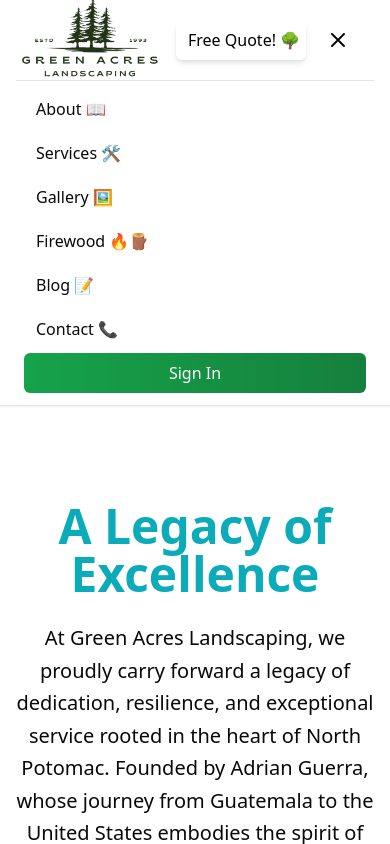
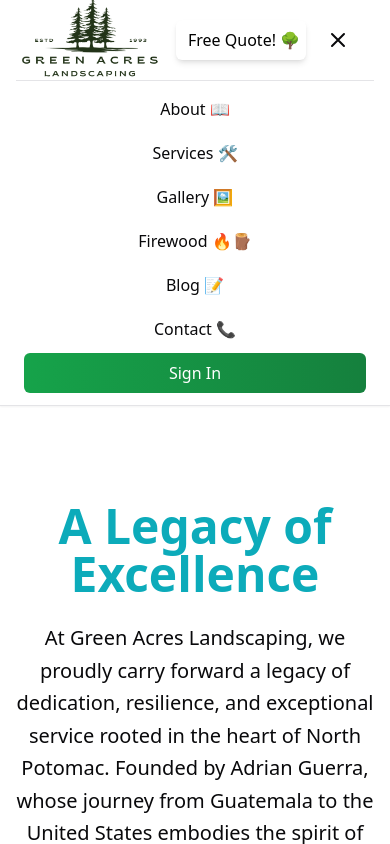
Before and after one commit to 0ETERATION1/greenacres, a Next.js app: page /about in a window 390 px wide. Both pictures are taken after a click on the button "Toggle menu". Shown: the top 844 px of the page. Built offline with nearby package versions, Linux system fonts and the light colour scheme.

Commit message:
update navbar and about page

```diff
--- a/app/about/page.tsx
+++ b/app/about/page.tsx
@@ -160,8 +160,8 @@ function TimelineItem({
   description: string;
 }) {
   return (
-    <div className="flex gap-8 items-start">
-      <div className="text-2xl font-bold text-[#0f8c20] w-32 flex-shrink-0">
+    <div className="flex flex-col md:flex-row gap-2 md:gap-8 items-start">
+      <div className="text-2xl font-bold text-[#0f8c20] md:w-32 flex-shrink-0">
         {year}
       </div>
       <div className="flex-1">
--- a/components/Navbar.tsx
+++ b/components/Navbar.tsx
@@ -174,40 +174,40 @@ export default function Navbar() {
             <div className="px-2 pt-2 pb-3 space-y-1 bg-white border-t">
               <Link
                 href="/about"
-                className="block px-3 py-2 rounded-md text-base font-medium hover:bg-gray-50"
+                className="block px-3 py-2 rounded-md text-base font-medium hover:bg-gray-50 text-center"
               >
                 About 📖
               </Link>
 
               <Link
                 href="/services"
-                className="block px-3 py-2 rounded-md text-base font-medium hover:bg-gray-50"
+                className="block px-3 py-2 rounded-md text-base font-medium hover:bg-gray-50 text-center"
               >
                 Services 🛠️
               </Link>
 
               <Link
                 href="/gallery"
-                className="block px-3 py-2 rounded-md text-base font-medium hover:bg-gray-50"
+                className="block px-3 py-2 rounded-md text-base font-medium hover:bg-gray-50 text-center"
               >
                 Gallery 🖼
               </Link>
 
               <Link
                 href="/firewood"
-                className="block px-3 py-2 rounded-md text-base font-medium hover:bg-gray-50"
+                className="block px-3 py-2 rounded-md text-base font-medium hover:bg-gray-50 text-center"
               >
                 Firewood 🔥🪵
               </Link>
               <Link
                 href="/blog"
-                className="block px-3 py-2 rounded-md text-base font-medium hover:bg-gray-50"
+                className="block px-3 py-2 rounded-md text-base font-medium hover:bg-gray-50 text-center"
               >
                 Blog 📝
               </Link>
               <Link
                 href="/contact"
-                className="block px-3 py-2 rounded-md text-base font-medium hover:bg-gray-50"
+                className="block px-3 py-2 rounded-md text-base font-medium hover:bg-gray-50 text-center"
               >
                 Contact 📞
               </Link>
```
